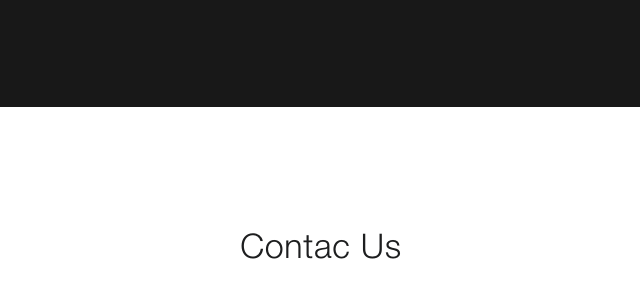
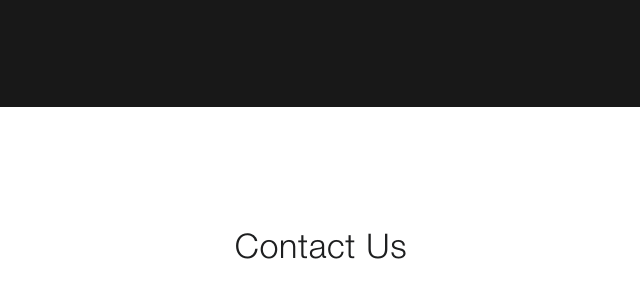
Before and after one commit to agishe/back-white, a plain HTML site: page index.html in a window 1280 px wide. Shown: the part 3320-3602 px from the top of the page, 319-959 px from the left. Drawn offline with Linux system fonts and the light colour scheme.

Commit message:
Update index.html

```diff
--- a/index.html
+++ b/index.html
@@ -161,7 +161,7 @@
     <div class="contact" id="contact">
       <div class="container">
         <div class="block_head">
-          <h2 class="block_title">Contac Us</h2>
+          <h2 class="block_title">Contact Us</h2>
           <p class="block_text">We know what we need to do</p>
         </div>
         <div class="contact_inner">
```
